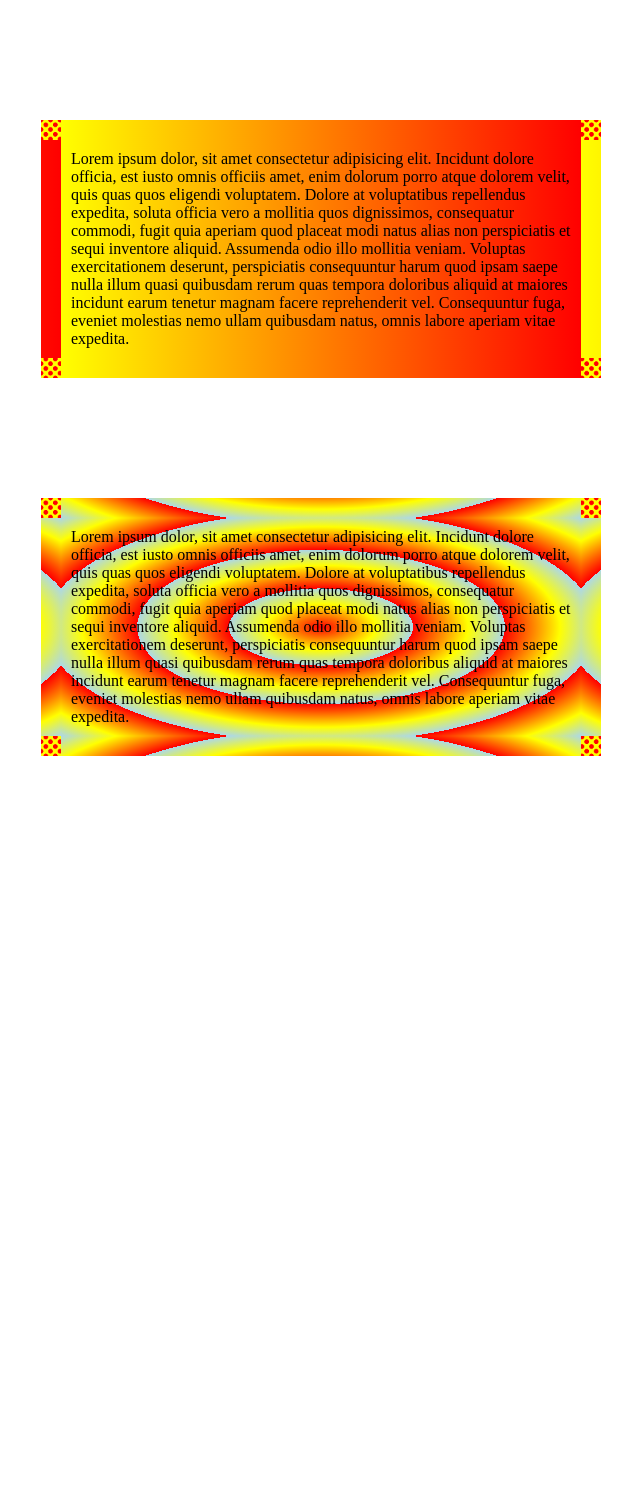
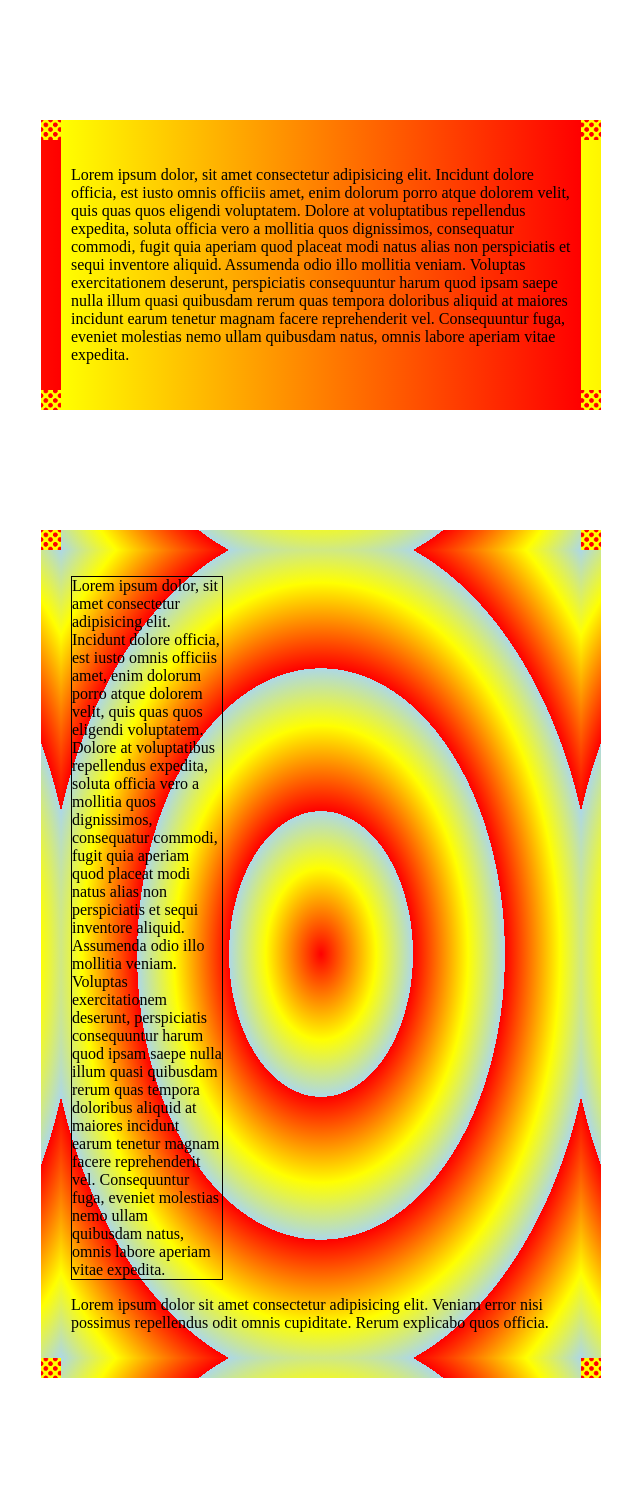
Before and after one commit to VladanStar/HTML5CSS3Exercises, a PHP site: page / in a window 1280 px wide. Shown: the whole page, without its empty margins (319-959 px from the left). Before the commit the page ends 756 px from the top, so only its background shows below. Run offline with PHP 8.4, Linux system fonts and the light colour scheme.

Commit message:
Exercises litle

```diff
--- a/LayoutExercises/index.html
+++ b/LayoutExercises/index.html
@@ -10,6 +10,7 @@
   </head>
   <body>
     <div class="prvi">
+      <p>
       Lorem ipsum dolor, sit amet consectetur adipisicing elit. Incidunt dolore
       officia, est iusto omnis officiis amet, enim dolorum porro atque dolorem
       velit, quis quas quos eligendi voluptatem. Dolore at voluptatibus
@@ -21,8 +22,10 @@
       aliquid at maiores incidunt earum tenetur magnam facere reprehenderit vel.
       Consequuntur fuga, eveniet molestias nemo ullam quibusdam natus, omnis
       labore aperiam vitae expedita.
+      </p>
     </div>
     <div class="drugi">
+      <p class="paragraf">
       Lorem ipsum dolor, sit amet consectetur adipisicing elit. Incidunt dolore
       officia, est iusto omnis officiis amet, enim dolorum porro atque dolorem
       velit, quis quas quos eligendi voluptatem. Dolore at voluptatibus
@@ -34,6 +37,8 @@
       aliquid at maiores incidunt earum tenetur magnam facere reprehenderit vel.
       Consequuntur fuga, eveniet molestias nemo ullam quibusdam natus, omnis
       labore aperiam vitae expedita.
+      </p>
+      <p>Lorem ipsum dolor sit amet consectetur adipisicing elit. Veniam error nisi possimus repellendus odit omnis cupiditate. Rerum explicabo quos officia.</p>
     </div>
   </body>
 </html>
--- a/LayoutExercises/main.css
+++ b/LayoutExercises/main.css
@@ -20,3 +20,8 @@
   background-size: cover;
   background: repeating-radial-gradient(red, yellow 15%, lightblue 25%);
 }
+.paragraf {
+  width: 150px;
+  border: 1px solid ;
+  word-break: keep-all;
+}
```
